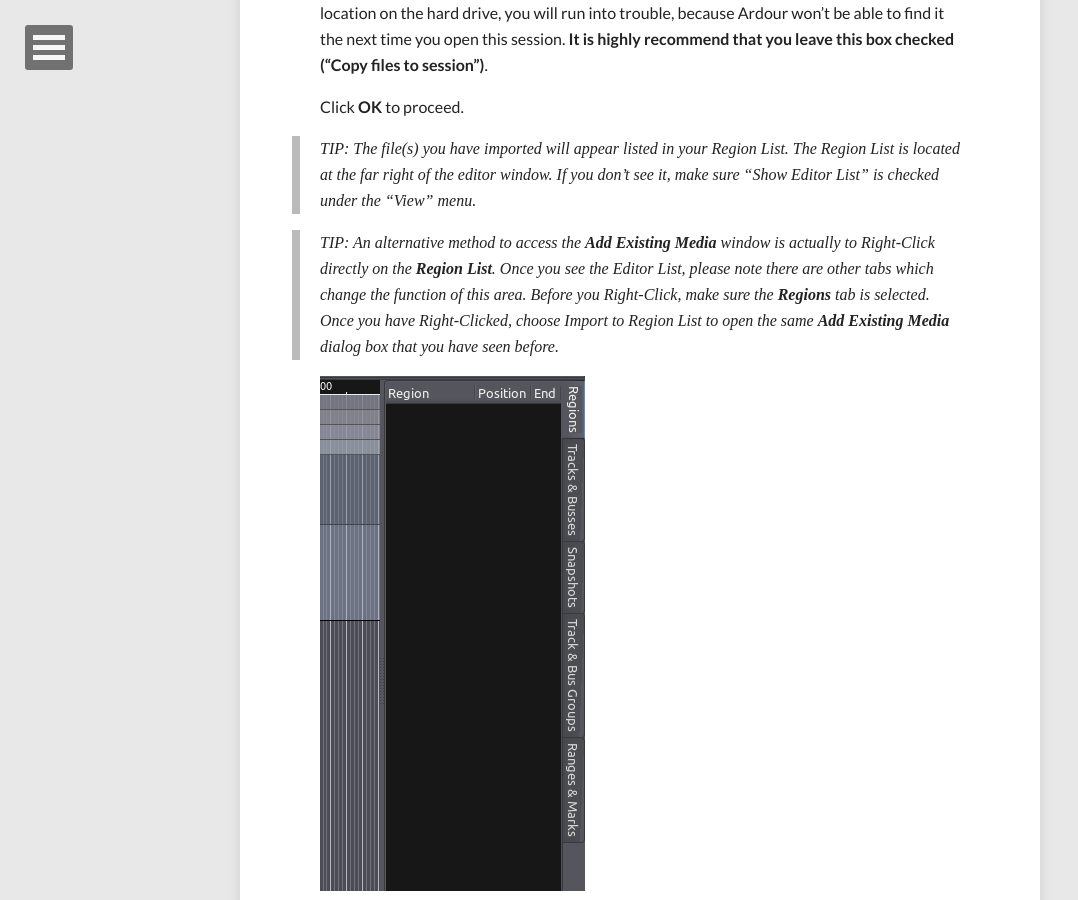
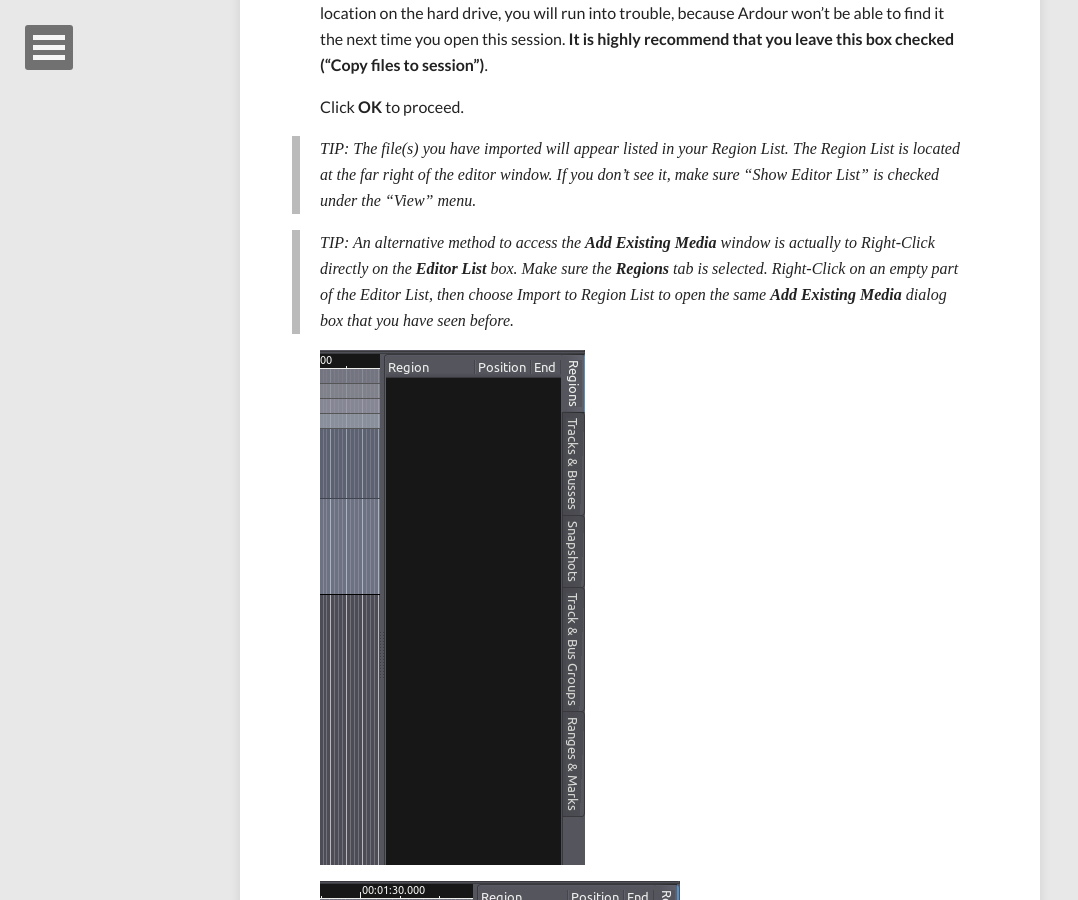
Before and after one commit to brunoruviaro/ardour4-tutorial, a Jekyll site: the page built from _posts/2014-09-21-importing-audio.md, in a window 1280 px wide and 900 px high, scrolled down 2129 px. Shown: the whole window, without its empty margins (0-1078 px from the left). Built offline with Jekyll 4.4.1, drawn with Linux system fonts in a browser that asks for light colours; nearby versions of some CDN libraries.

Commit message:
Update 2014-09-21-importing-audio.md

```diff
--- a/_posts/2014-09-21-importing-audio.md
+++ b/_posts/2014-09-21-importing-audio.md
@@ -57,7 +57,7 @@
 
 > TIP: The file(s) you have imported will appear listed in your Region List. The Region List is located at the far right of the editor window. If you don't see it, make sure "*Show Editor List*" is checked under the "*View*" menu.
 
-> TIP: An alternative method to access the **Add Existing Media** window is actually to Right-Click directly on the **Region List**. Once you see the Editor List, please note there are other tabs which change the function of this area. Before you Right-Click, make sure the **Regions** tab is selected. Once you have Right-Clicked, choose *Import to Region List* to open the same **Add Existing Media** dialog box that you have seen before.
+> TIP: An alternative method to access the **Add Existing Media** window is actually to Right-Click directly on the **Editor List** box. Make sure the **Regions** tab is selected. Right-Click on an empty part of the Editor List, then choose *Import to Region List* to open the same **Add Existing Media** dialog box that you have seen before.
 
 ![Editor List]({{ site.url }}/images/Ardour4_RegionList_EditorList.png)
 
```
